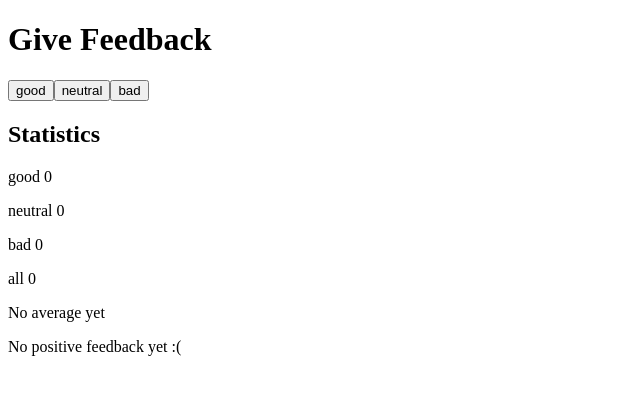
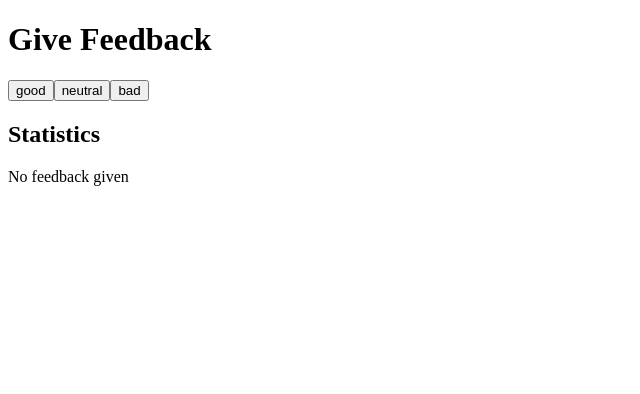
Before and after one commit to suker/fullstackopen, a React (Vite) app in the folder part1/unicafe/: page / in a window 1280 px wide. Shown: the top 394 px of the page, without its empty margins (0-640 px from the left). Built offline with nearby package versions, Linux system fonts and the light colour scheme.

Commit message:
[ADD] unicafe step 4:  display statistics only once feedback has been gathered

```diff
--- a/part1/unicafe/src/app.jsx
+++ b/part1/unicafe/src/app.jsx
@@ -21,15 +21,18 @@ const Positive = ( { goodFeedback, total }) => {
 
 const Statistics = ({ feedbacks }) => {
     const { good,neutral, bad, total } = feedbacks
+
+    if (!total) return <p>No feedback given</p>
+
     return (
-        <div>
+        <>
             <p>good {good}</p>
             <p>neutral {neutral}</p>
             <p>bad {bad}</p>
             <Total total={total}/>
             <Average feedbacks={good - bad} total={total}/>
             <Positive goodFeedback={good} total={total}/>
-        </div>
+        </>
     )
 }
 
```
